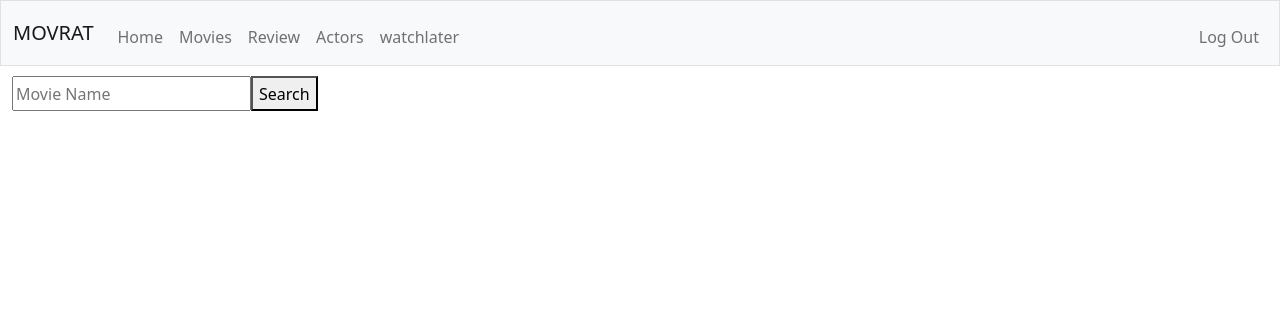
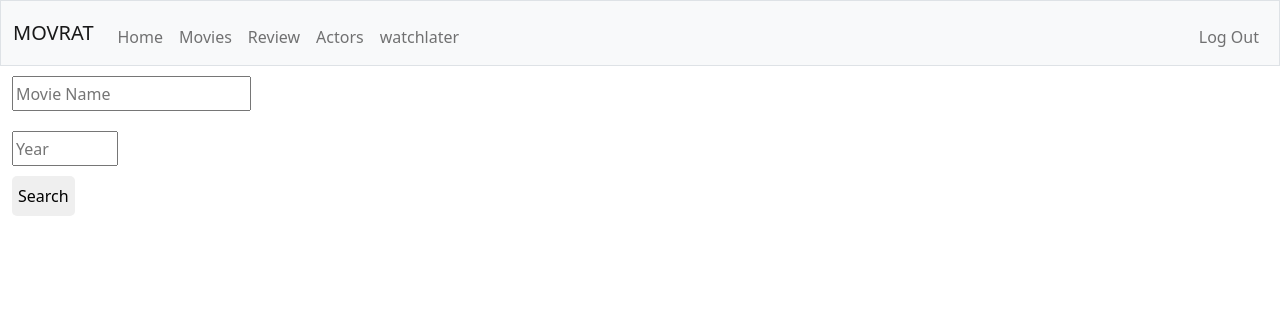
Before and after one commit to ArkanArsalan/CS50-final-project, a Flask app: page /movies in a window 1280 px wide. Shown: the top 326 px of the page. Run offline with Flask 3, Linux system fonts and the light colour scheme; the visitor is signed in with stand-in values (Sample User, id 1); some libraries are stand-ins or nearby versions.

Commit message:
adding movie release year in search movies page and ordering the output base on the rating

```diff
--- a/app.py
+++ b/app.py
@@ -190,9 +190,20 @@ def review():
 def movies():
     if request.method == "POST":
         movie_name = request.form.get("movie-name")
-        outputs = db.execute("SELECT * FROM movies WHERE title LIKE ?", "%"+movie_name+"%")
+        movie_year_release = request.form.get("movie-year")
 
-        return render_template("movies.html", outputs=outputs)
+        if not movie_name:
+            error_message = "Movie name required"
+            flash(error_message)
+
+        if not movie_year_release:
+            outputs = db.execute("SELECT * FROM movies WHERE title LIKE ? ORDER BY rating DESC LIMIT 100", "%"+movie_name+"%")
+            return render_template("movies.html", outputs=outputs)
+        else:
+            movie_year_release = int(movie_year_release)
+            outputs = db.execute("SELECT * FROM movies WHERE title LIKE ? AND year == ? ORDER BY rating DESC LIMIT 100", "%"+movie_name+"%", movie_year_release)
+            return render_template("movies.html", outputs=outputs)
+
     else:
         return render_template("movies.html")
 
--- a/static/style.css
+++ b/static/style.css
@@ -29,10 +29,24 @@ label {
     justify-content: center;
 }
 
-.search-bar-movie-name {
+.search-movie {
     display: flex;
     justify-content: left;
     height: 55px;
     padding-top: 10px;
     padding-bottom: 10px;
 }
+
+#search-button {
+    display: flex;
+    justify-content: left;
+    align-items: center;
+    height: 40px;
+    padding-top: 10px;
+    padding-bottom: 10px;
+    border: none;
+    outline: none;
+    border-radius: 5px;
+    margin-bottom: 10px;
+    transition: all 160ms ease-in-out;
+}
--- a/templates/layout.html
+++ b/templates/layout.html
@@ -20,7 +20,7 @@
     <body>
         <nav class="bg-light border navbar navbar-expand-md navbar-light">
             <div class="container-fluid">
-                <a class="navbar-brand" href="/">MOVRAT</i></a>
+                <a class="navbar-brand" href="/">MOVRAT</a>
                 <button aria-controls="navbar" aria-expanded="false" aria-label="Toggle navigation" class="navbar-toggler" data-bs-target="#navbar" data-bs-toggle="collapse" type="button">
                     <span class="navbar-toggler-icon"></span>
                 </button>
@@ -62,5 +62,4 @@
         </footer>
 
     </body>
-
 </html>
--- a/templates/movies.html
+++ b/templates/movies.html
@@ -5,11 +5,14 @@
 {% endblock %}
 
 {% block main %}
-<form action="/movies" method="POST" >
-    <div class="search-bar-movie-name">
-        <input type="text" id="movie-name" name="movie-name" placeholder="Movie Name">
-        <button type="submit" id="search-button">Search</button>
+<form action="/movies" method="POST">
+    <div class="search-movie">
+        <input type="text" class="box-input" id="movie-name" name="movie-name" placeholder="Movie Name">
     </div>
+    <div class="search-movie">
+        <input type="number" class="box-input id="movie-year" name="movie-year" min="1900" max="2099" step="1" placeholder="Year">
+    </div>
+    <button type="submit" id="search-button">Search</button>
 </form>
 <ol class="list-group list-group-numbered">
     {% for output in outputs %}
```
Also changed, not shown: other parts of templates/movies.html (+1 -1 lines), script.js (added, +15 -0 lines), templates/index.html (+5 -4 lines), 4 other files.
